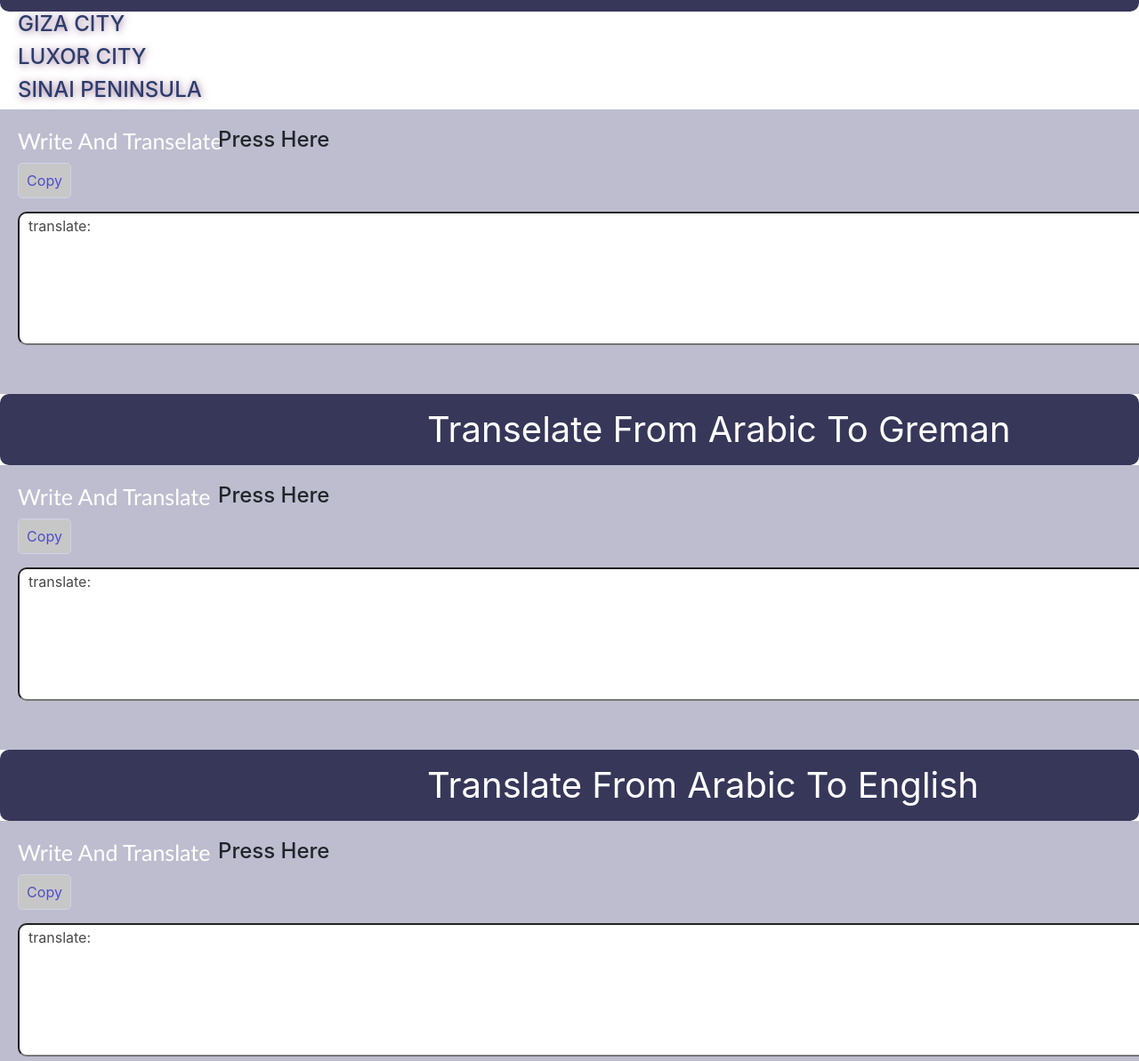
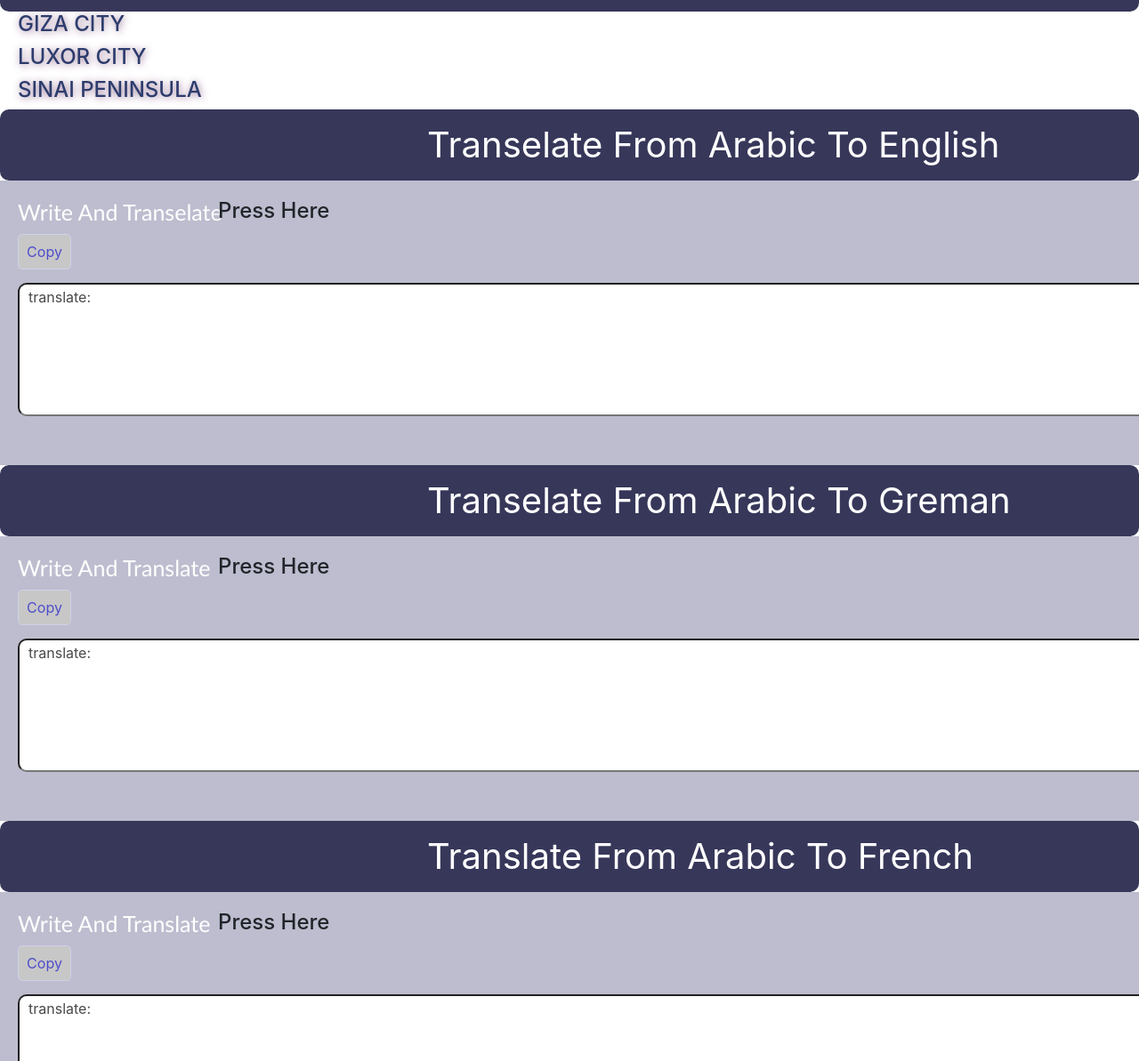
Before and after one commit to Fatmafaroukmohamed/p-3, a plain HTML site: page index.html in a window 1280 px wide. Shown: the part 1200-2393 px from the top of the page at 89% size. Drawn offline with nearby package versions, Linux system fonts and the light colour scheme.

Commit message:
Update index.html

```diff
--- a/index.html
+++ b/index.html
@@ -184,6 +184,11 @@
           </div>
         </div>
       </div>
+      <div class="home4">
+        <div class="home4-p">
+            <p>Transelate From Arabic To English</p>
+        </div>
+      </div>
       <div class="home5">
         <h3>Write And Transelate</h3> <h1>Press Here</h1>
         <div class="home5-copy">
@@ -207,7 +212,7 @@
       </div>
       <div class="home8">
         <div class="home8-p">
-            <p>Translate From Arabic To English</p>
+            <p>Translate From Arabic To French</p>
         </div>
       </div>
       <div class="home9">
```
